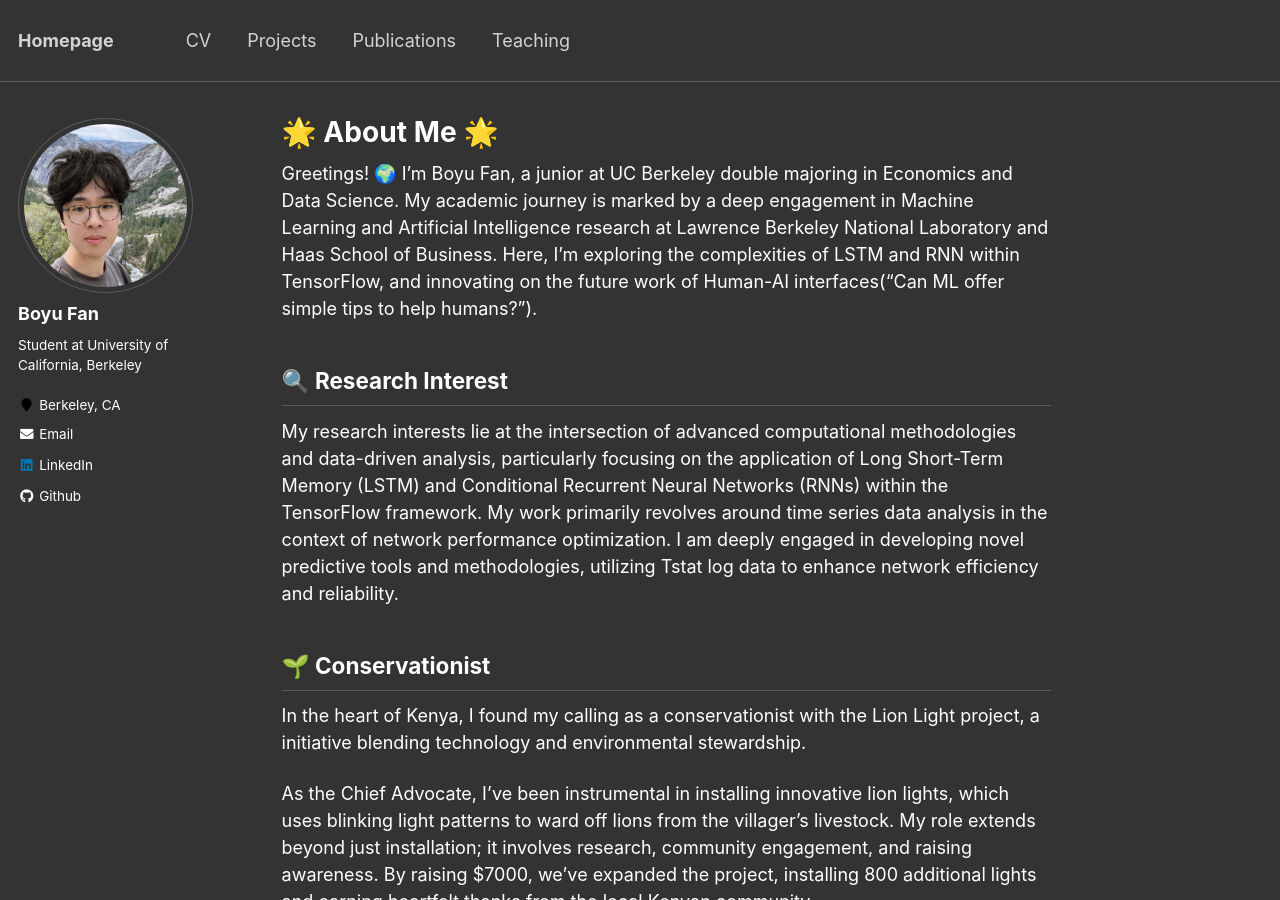
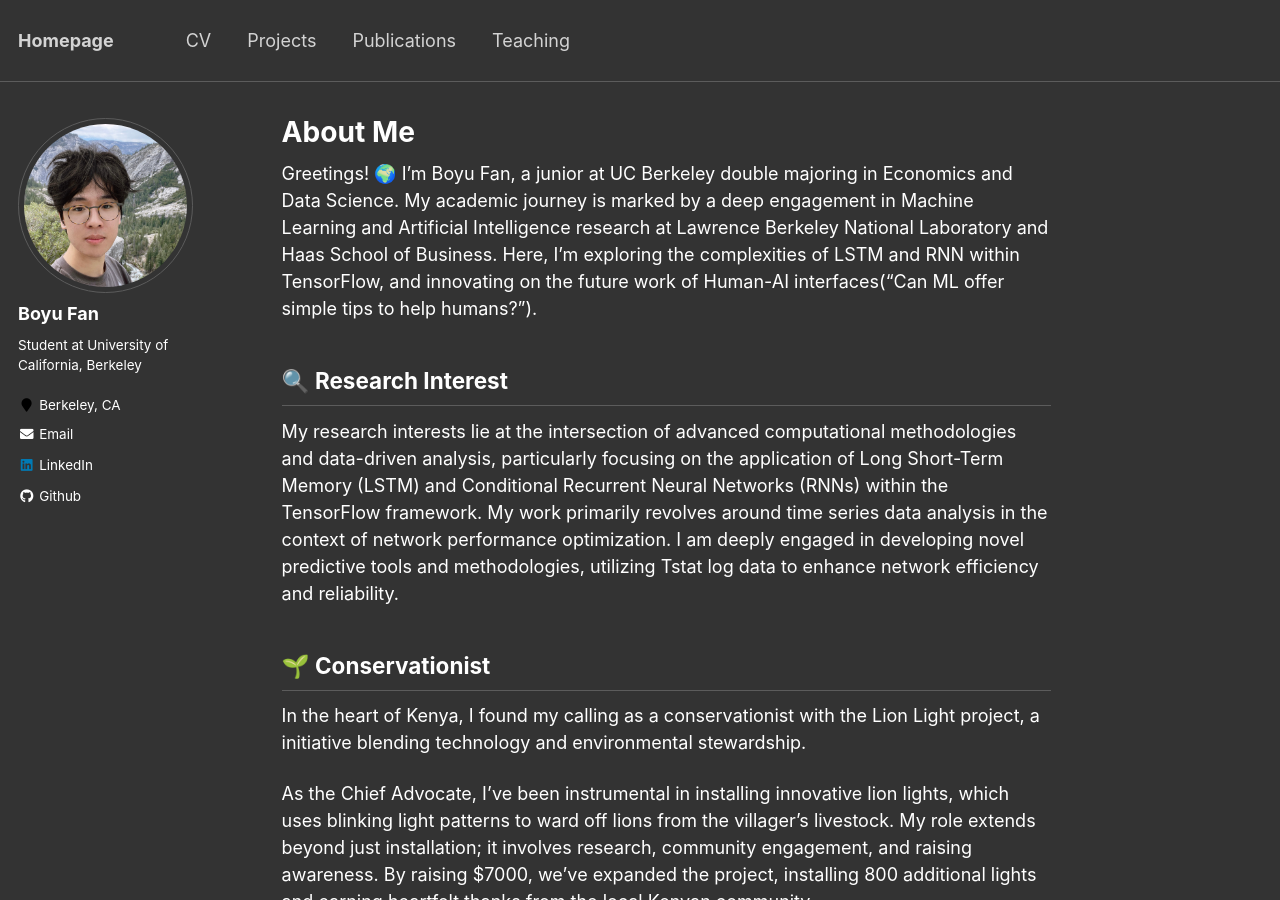
Before and after one commit to BoyuFan1/BoyuFan1, a Jekyll site: the page built from _pages/about.md, in a window 1280 px wide and 900 px high. Built offline with Jekyll 4.4.1, drawn with Linux system fonts in a browser that asks for light colours.

```diff
--- a/_pages/about.md
+++ b/_pages/about.md
@@ -1,6 +1,6 @@
 ---
 permalink: /
-title: "🌟 About Me 🌟"
+title: "About Me"
 excerpt: "About me"
 author_profile: true
 redirect_from:
```
